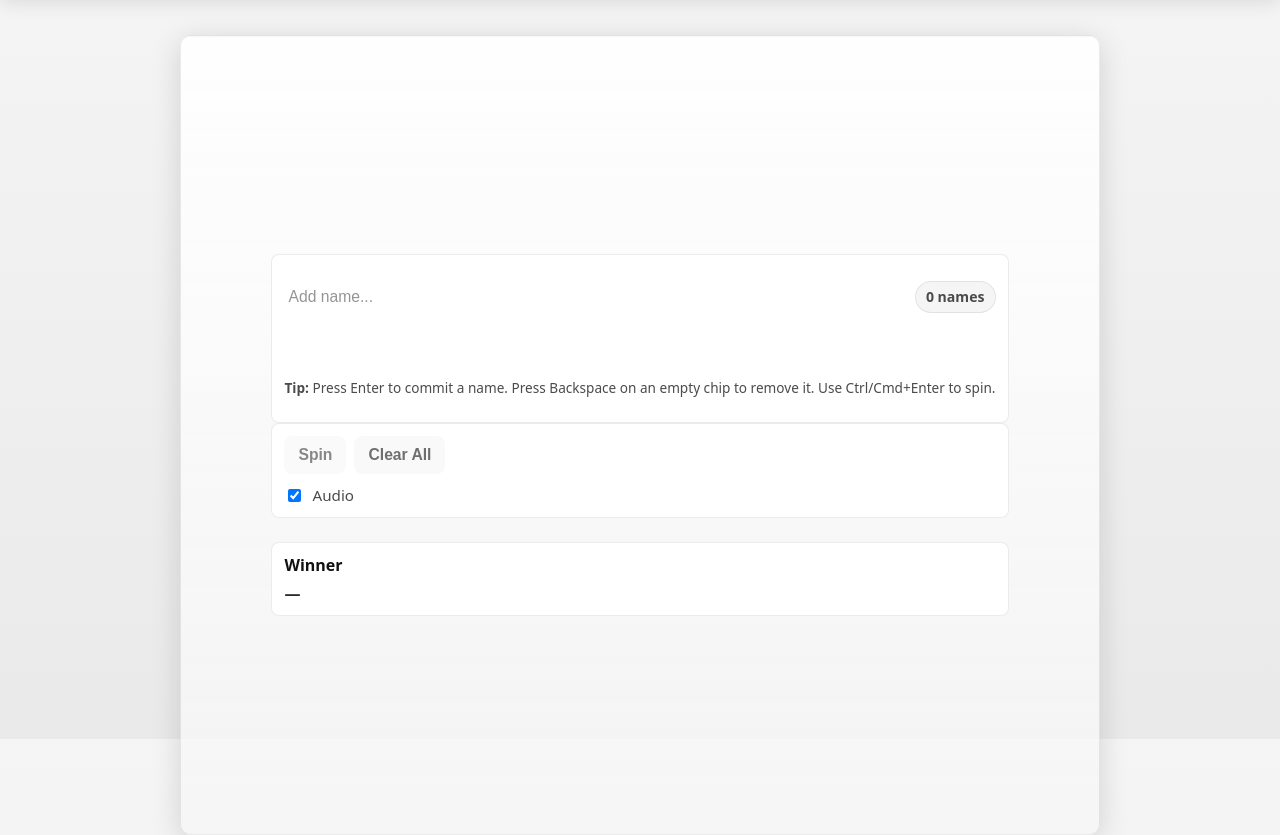
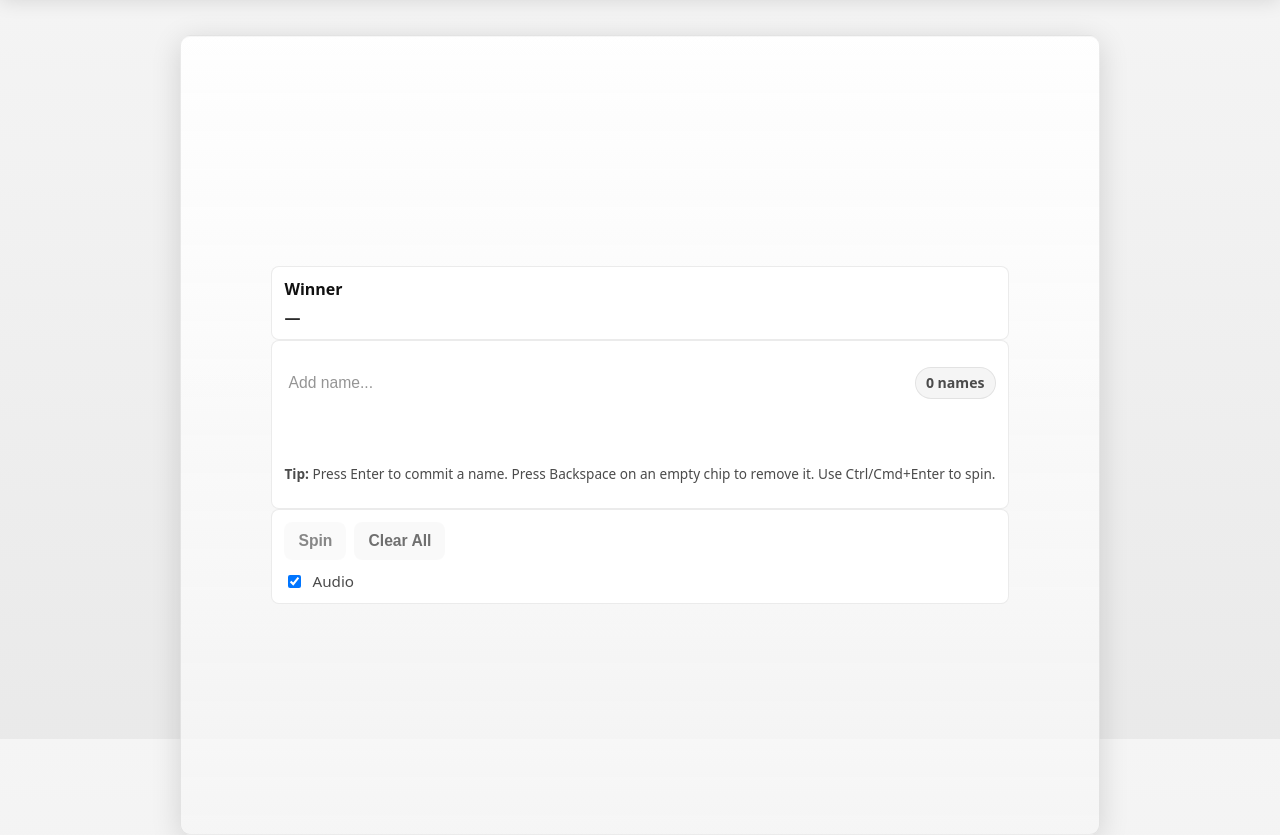
Before and after one commit to serverhorror/tap, a website with bundled scripts: page ui/index.html in a window 1280 px wide. Shown: the part 61-896 px from the top of the page. Built offline with nearby package versions, Linux system fonts and the light colour scheme.

Commit message:
Layout fixes

```diff
--- a/ui/css/styles.css
+++ b/ui/css/styles.css
@@ -540,11 +540,17 @@ img {
     align-items: stretch;
 }
 
-.controls .card {
+.card {
     background: var(--surface);
     padding: 12px;
     border-radius: 8px;
     border: 1px solid var(--surface-border-soft);
+    width: 100%;
+    box-sizing: border-box;
+}
+
+.card + .card {
+    margin-top: 12px;
 }
 
 .controls .btn {
--- a/ui/index.html
+++ b/ui/index.html
@@ -115,6 +115,19 @@
 
         <main class="app panel" role="application" aria-labelledby="app-title">
             <section class="layout" id="main-grid">
+                <div class="card winner" role="region" aria-label="Winner">
+                    <div><strong>Winner</strong></div>
+                    <div
+                        id="winnerDisplay"
+                        style="
+                            margin-top: 8px;
+                            color: var(--accent);
+                            font-weight: 700;
+                        "
+                    >
+                        —
+                    </div>
+                </div>
                 <!-- Left: chips input area -->
                 <section class="chip-panel" aria-labelledby="names-heading">
                     <h2 id="names-heading" class="sr-only">Names</h2>
@@ -221,25 +234,6 @@
                         style="display: none; margin-top: 8px"
                         aria-live="polite"
                     ></p>
-
-                    <div
-                        class="card winner"
-                        role="region"
-                        aria-label="Winner"
-                        style="margin-top: 12px"
-                    >
-                        <div><strong>Winner</strong></div>
-                        <div
-                            id="winnerDisplay"
-                            style="
-                                margin-top: 8px;
-                                color: var(--accent);
-                                font-weight: 700;
-                            "
-                        >
-                            —
-                        </div>
-                    </div>
                 </aside>
             </section>
 
```
